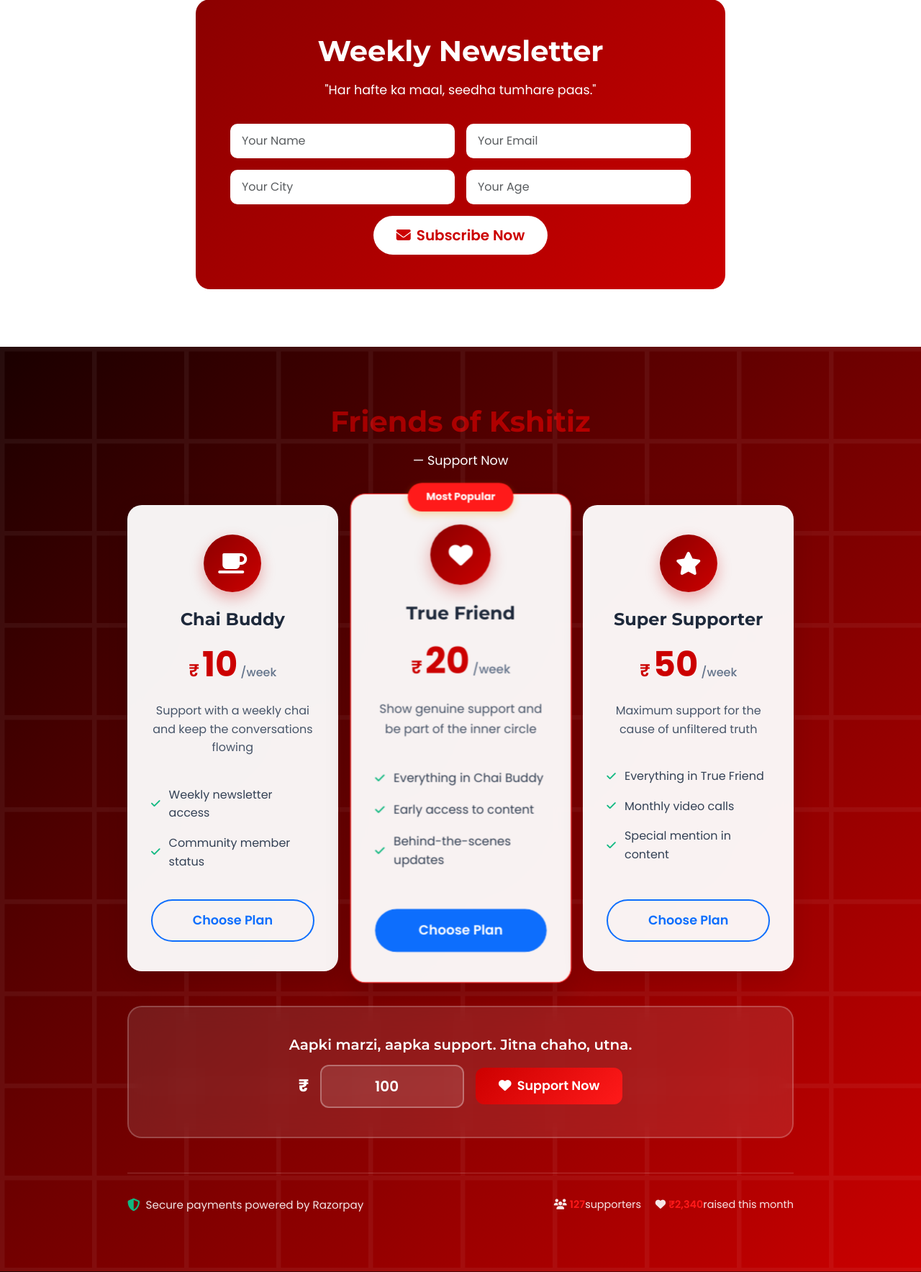
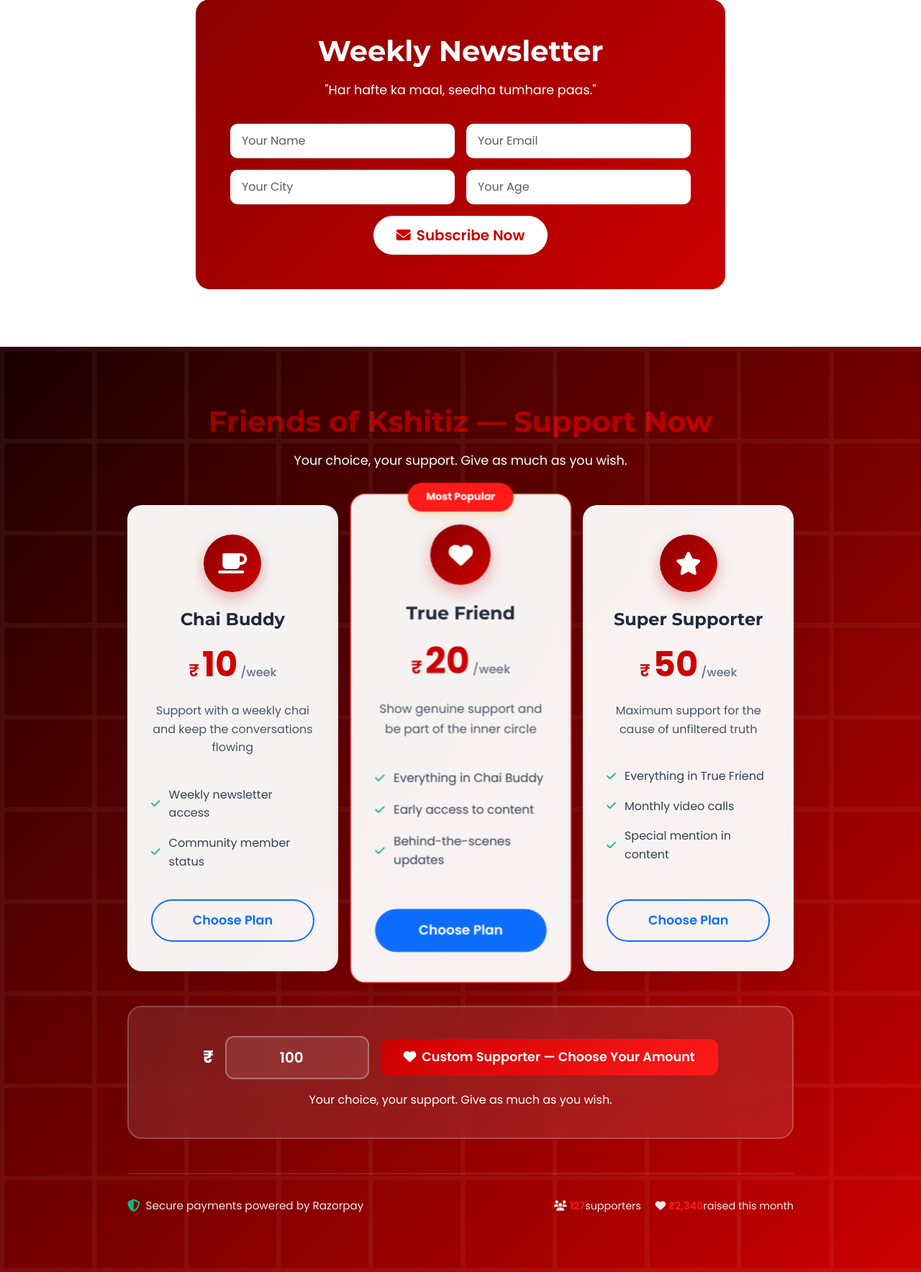
Before and after one commit to onwebpage/KshitizJaiswal, a Flask app: page / in a window 1280 px wide. Shown: the part 3738-5506 px from the top of the page at 72% size. Run offline with Flask 3, Linux system fonts and the light colour scheme; data comes from the database, SQL or seed files in the repository; some libraries are stand-ins or nearby versions.

Commit message:
Add a customizable support section for user donations
Update templates/index.html to include a new support section with a customizable donation amount input and button, and refine headings and subheadings for clarity.

Replit-Commit-Author: Agent
Replit-Commit-Session-Id: 18259acd-67f8-4b6d-8f47-3f4825181674
Replit-Commit-Checkpoint-Type: full_checkpoint
Replit-Commit-Screenshot-Url: https://storage.googleapis.com/screenshot-production-us-central1/667614f0-1e75-47ac-8a97-055712a28028/18259acd-67f8-4b6d-8f47-3f4825181674/JE90Tm7

```diff
--- a/templates/index.html
+++ b/templates/index.html
@@ -253,8 +253,8 @@
 <section id="support" class="section-padding support-section-bg">
     <div class="container">
         <div class="text-center mb-5">
-            <h2 class="section-title text-white">Friends of Kshitiz</h2>
-            <p class="section-subtitle text-white">— Support Now</p>
+            <h2 class="section-title text-white">Friends of Kshitiz — Support Now</h2>
+            <p class="section-subtitle text-white">Your choice, your support. Give as much as you wish.</p>
         </div>
 
         <div class="row justify-content-center">
@@ -300,14 +300,14 @@
                     <!-- Custom Amount Support -->
                     <div class="custom-support-section mt-5">
                         <div class="custom-support-card text-center">
-                            <h5 class="text-white mb-3">Aapki marzi, aapka support. Jitna chaho, utna.</h5>
                             <div class="custom-amount-input-group">
                                 <span class="currency-symbol">₹</span>
                                 <input type="number" id="customAmount" class="custom-amount-input" placeholder="Enter amount" min="10" value="100">
                                 <button class="btn btn-custom-support" onclick="initiatePayment(document.getElementById('customAmount').value)">
-                                    <i class="fas fa-heart me-2"></i>Support Now
+                                    <i class="fas fa-heart me-2"></i>Custom Supporter — Choose Your Amount
                                 </button>
                             </div>
+                            <p class="text-white mt-3 mb-0">Your choice, your support. Give as much as you wish.</p>
                         </div>
                     </div>
                 </div>
```
